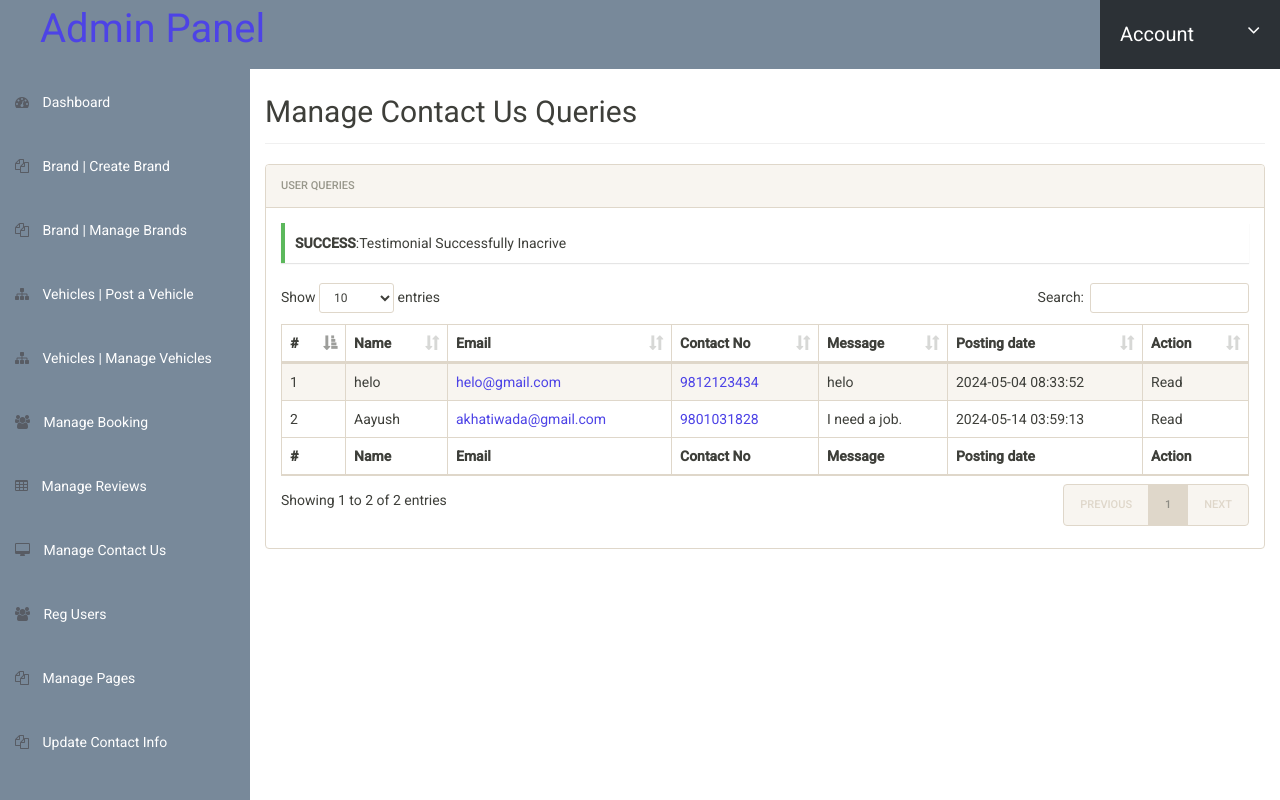
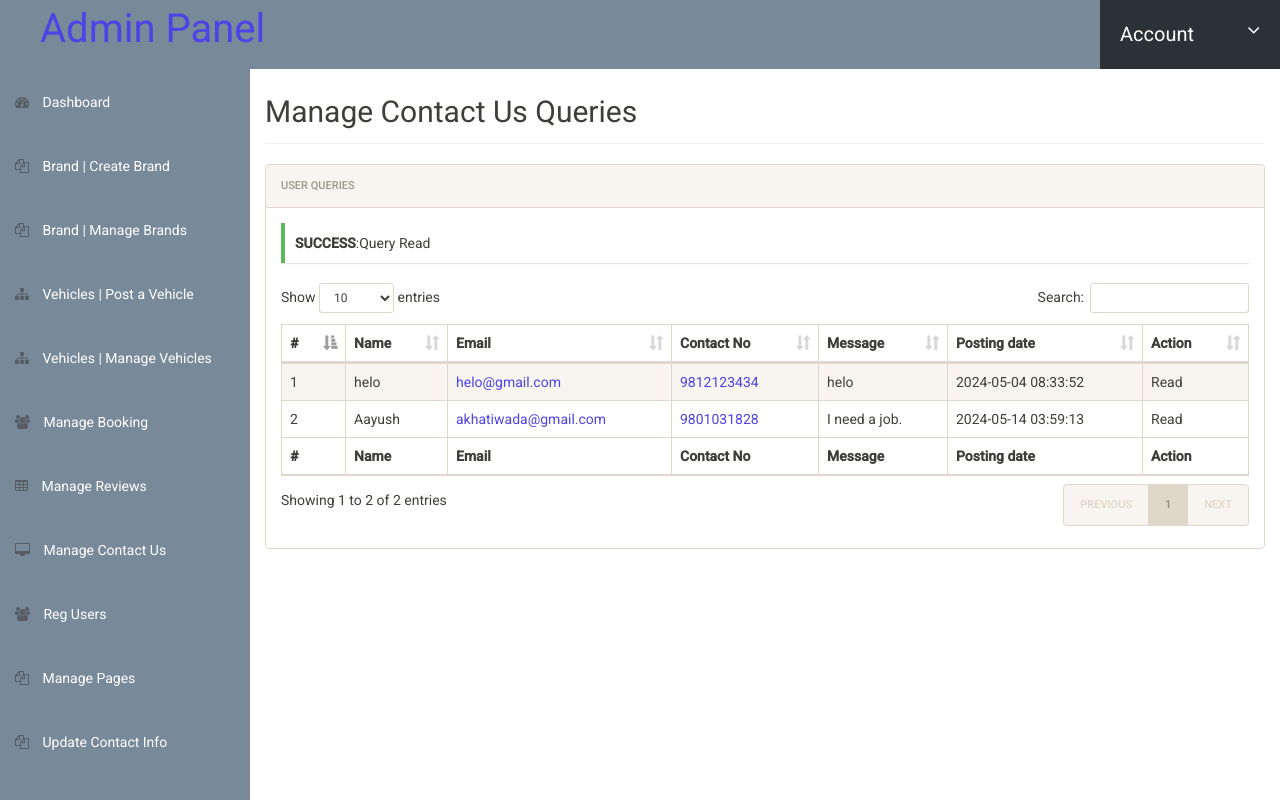
Before and after one commit to MandipRaut/CarRentalSystem, a PHP site: page /Admin/manageContact.php?eid=1 in a window 1280 px wide. Run offline with PHP 8.4, Linux system fonts and the light colour scheme; a user stored in the database is signed in; data comes from the database, SQL or seed files in the repository; data that the repository does not hold is empty.

Commit message:
Update manageContact.php

```diff
--- a/Admin/manageContact.php
+++ b/Admin/manageContact.php
@@ -17,7 +17,7 @@ $query -> bindParam(':status',$status, PDO::PARAM_STR);
 $query-> bindParam(':eid',$eid, PDO::PARAM_STR);
 $query -> execute();
 
-$msg="Testimonial Successfully Inacrive";
+$msg="Query Read";
 }
 
 
```
